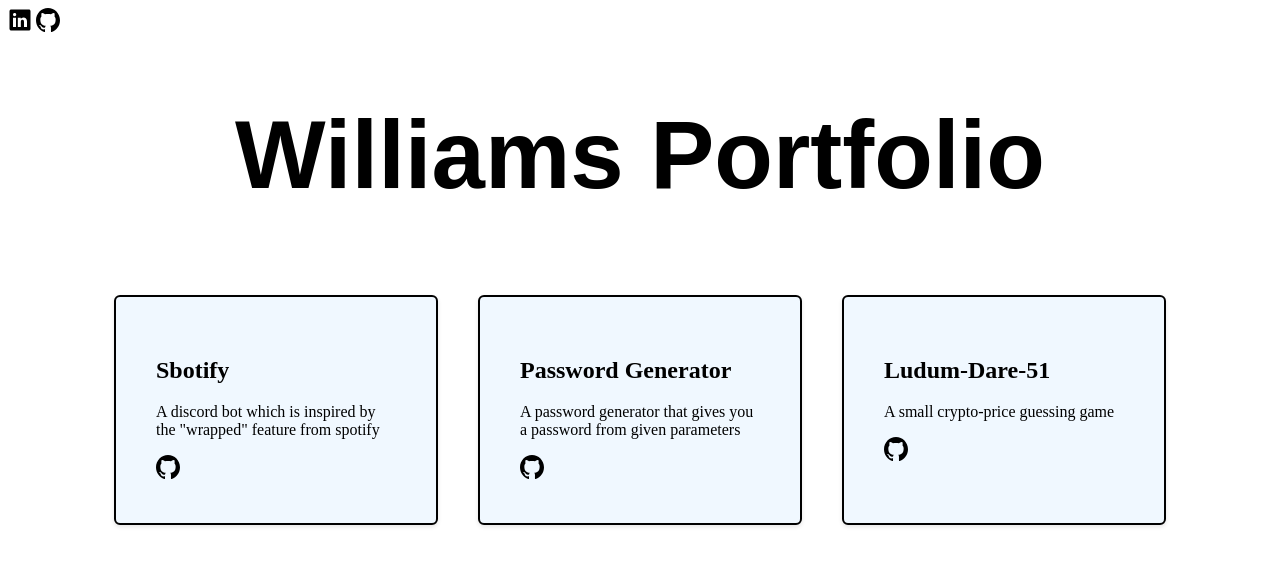
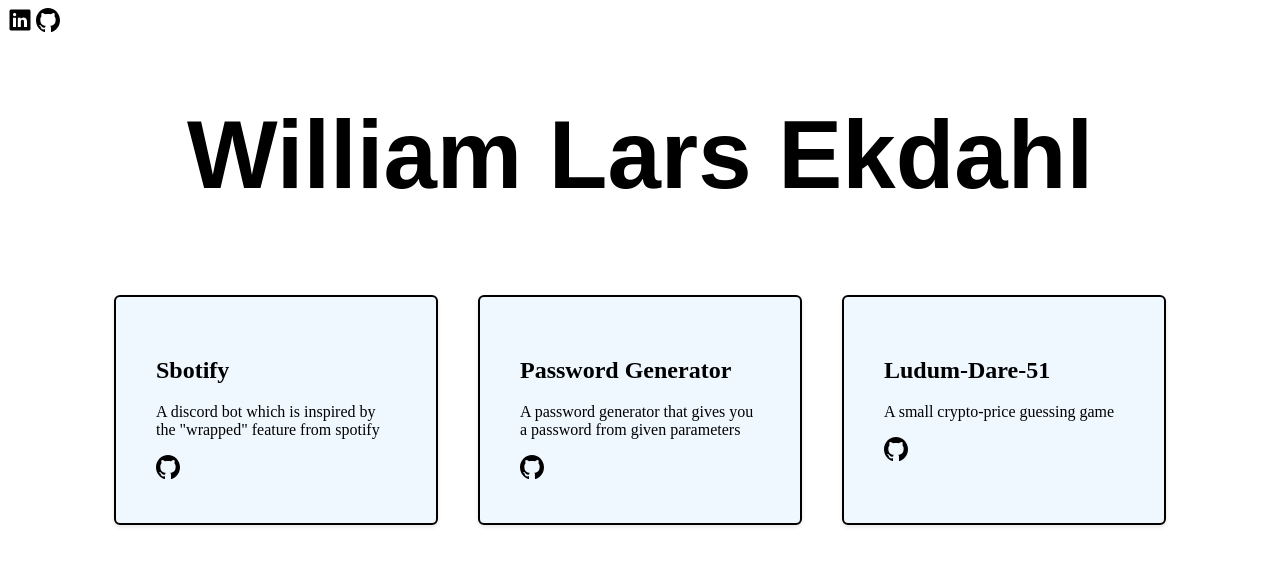
Before and after one commit to ViljamEkdhl/Portfolio, a SvelteKit app: page / in a window 1280 px wide. Shown: the top 566 px of the page. Built offline with nearby package versions, Linux system fonts and the light colour scheme.

Commit message:
add new icon and remove dead code

```diff
--- a/src/components/TopBar.svelte
+++ b/src/components/TopBar.svelte
@@ -1,11 +1,6 @@
 <script>
 	import linkedIn from '../assets/linkedin.svg'
 	import gitHub from '../assets/gitHub.svg'
-
-	const openInNewTab = (url) => {
-        const newWindow = window.open(url, '_blank', 'noopener,noreferrer')
-        if (newWindow) newWindow.opener = null
-    }
 
 </script>
 
--- a/src/routes/+page.svelte
+++ b/src/routes/+page.svelte
@@ -10,7 +10,7 @@
 </nav>
 
 
-<h1>Williams Portfolio</h1>
+<h1>William Lars Ekdahl</h1>
 
 
 <section class="cards">
```
Also changed, not shown: src/assets/svelte.svg (added).
